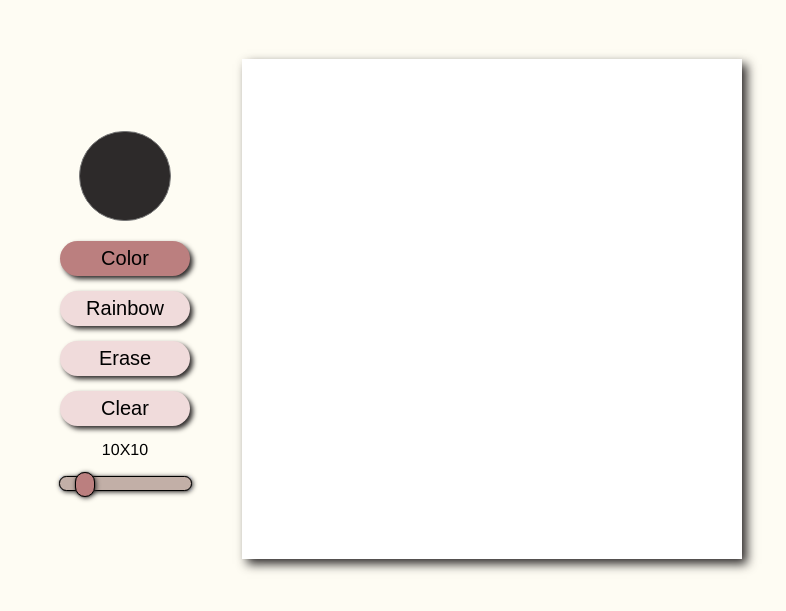
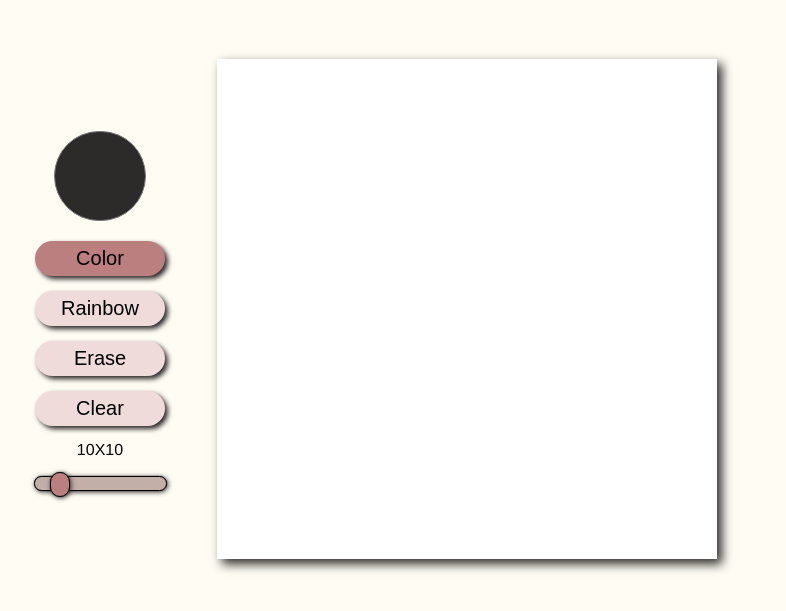
Before and after one commit to Noobdrew/ethc-a-sketch, a plain HTML site: page index.html in a window 1280 px wide. Shown: the part 159-770 px from the top of the page, without its empty margins (265-1051 px from the left). Drawn offline with Linux system fonts and the light colour scheme.

Commit message:
all good

```diff
--- a/style.css
+++ b/style.css
@@ -27,7 +27,7 @@ body {
 }
 
 .setting {
-    margin: 50px;
+    margin-right: 50px;
     display: flex;
     flex-direction: column;
     justify-content: center;
```
